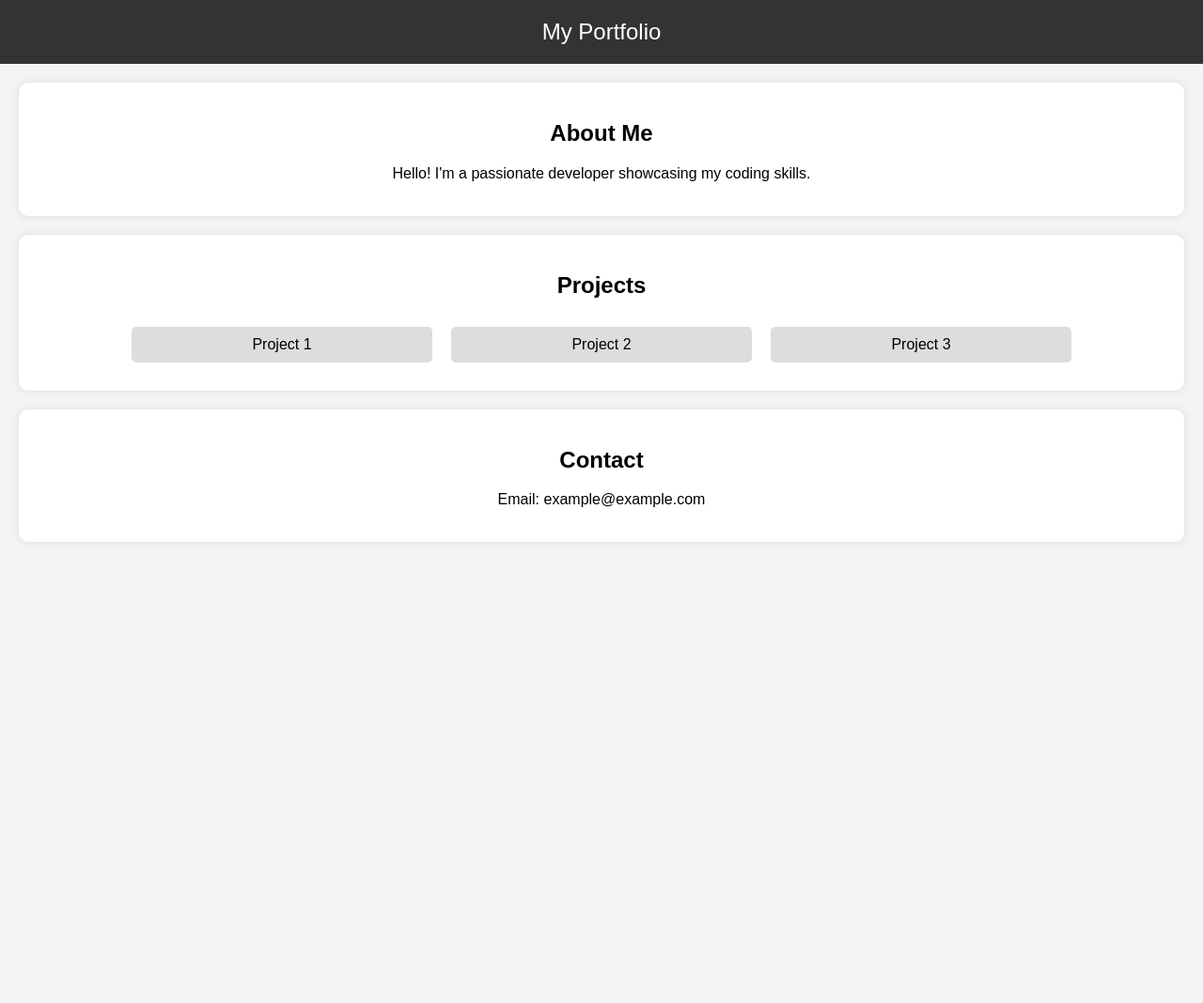
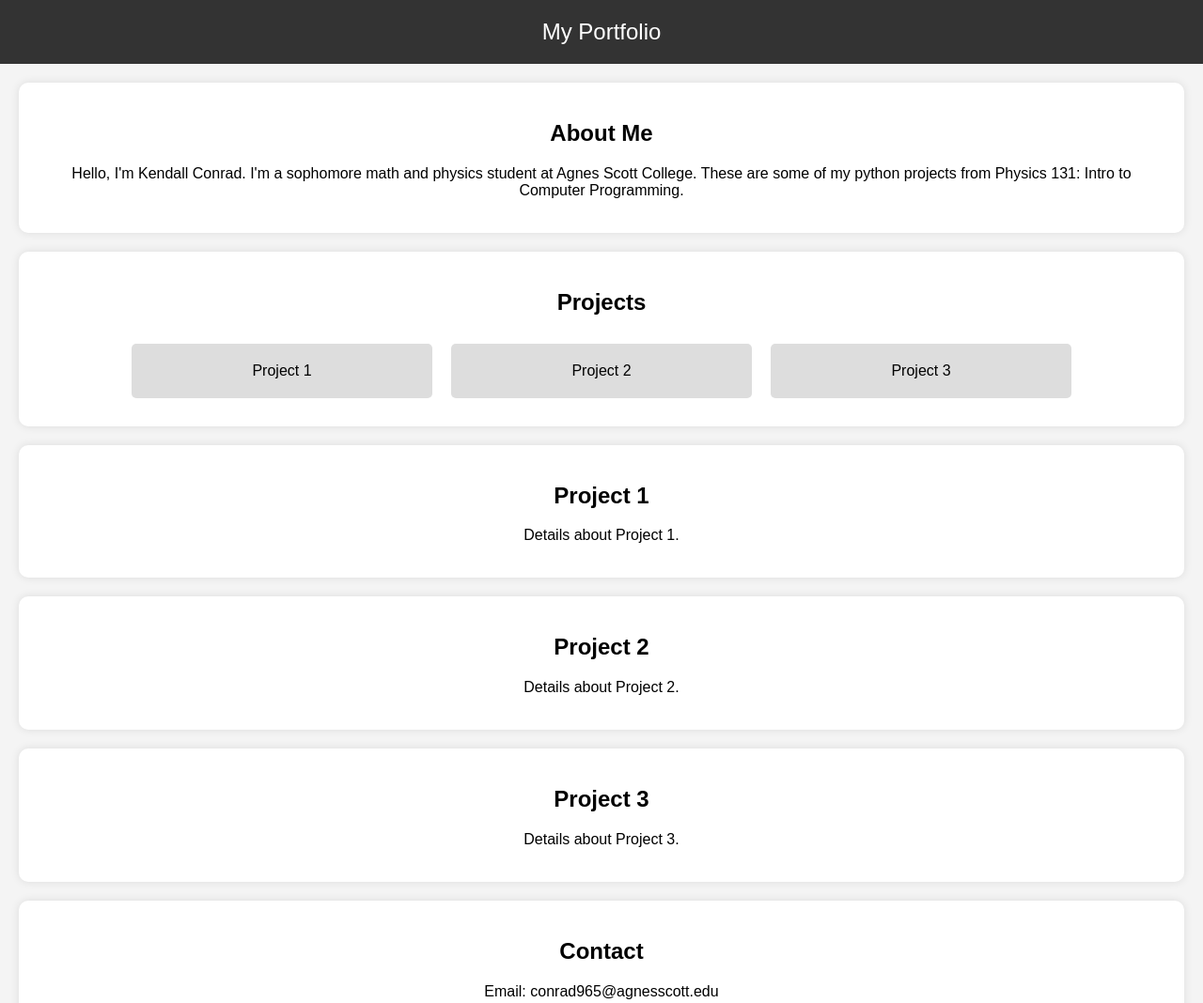
Before and after one commit to kendallconrad/kendallconrad.github.io, a plain HTML site: page index.html in a window 1280 px wide. Shown: the whole page at 94% size. Before the commit the page ends 800 px from the top, so only its background shows below. Drawn offline with Linux system fonts and the light colour scheme.

Commit message:
Update index.html

```diff
--- a/index.html
+++ b/index.html
@@ -37,25 +37,43 @@
             background: #ddd;
             border-radius: 5px;
         }
+        .project a {
+            text-decoration: none;
+            color: black;
+            display: block;
+            padding: 10px;
+        }
     </style>
 </head>
 <body>
     <header>My Portfolio</header>
     <section>
         <h2>About Me</h2>
-        <p>Hello! I'm a passionate developer showcasing my coding skills.</p>
+        <p>Hello, I'm Kendall Conrad. I'm a sophomore math and physics student at Agnes Scott College. These are some of my python projects from Physics 131: Intro to Computer Programming.</p>
     </section>
     <section>
         <h2>Projects</h2>
         <div class="projects">
-            <div class="project">Project 1</div>
-            <div class="project">Project 2</div>
-            <div class="project">Project 3</div>
+            <div class="project"><a href="#project1">Project 1</a></div>
+            <div class="project"><a href="#project2">Project 2</a></div>
+            <div class="project"><a href="#project3">Project 3</a></div>
         </div>
+    </section>
+    <section id="project1">
+        <h2>Project 1</h2>
+        <p>Details about Project 1.</p>
+    </section>
+    <section id="project2">
+        <h2>Project 2</h2>
+        <p>Details about Project 2.</p>
+    </section>
+    <section id="project3">
+        <h2>Project 3</h2>
+        <p>Details about Project 3.</p>
     </section>
     <section>
         <h2>Contact</h2>
-        <p>Email: example@example.com</p>
+        <p>Email: conrad965@agnesscott.edu</p>
     </section>
 </body>
 </html>
```
